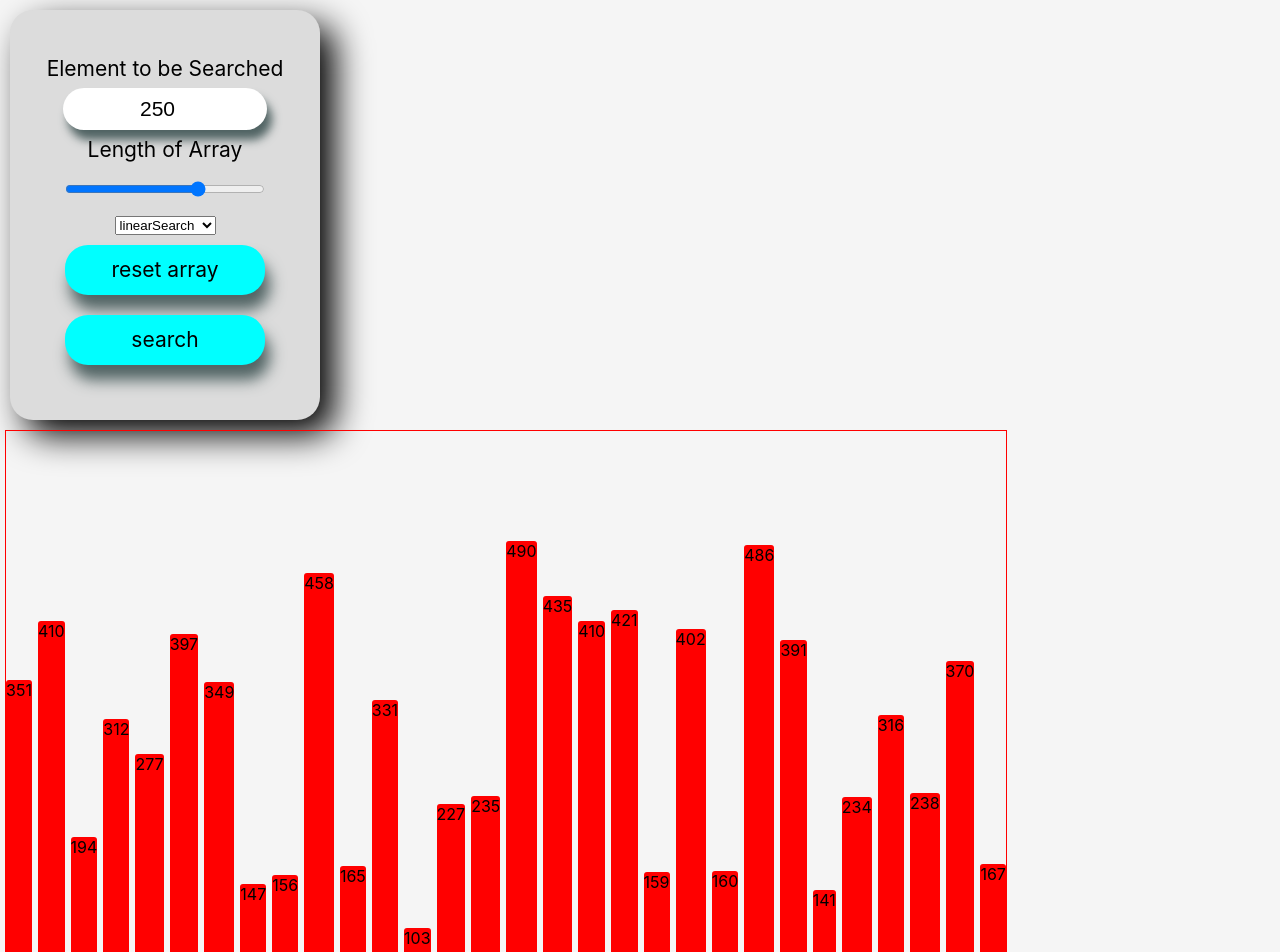
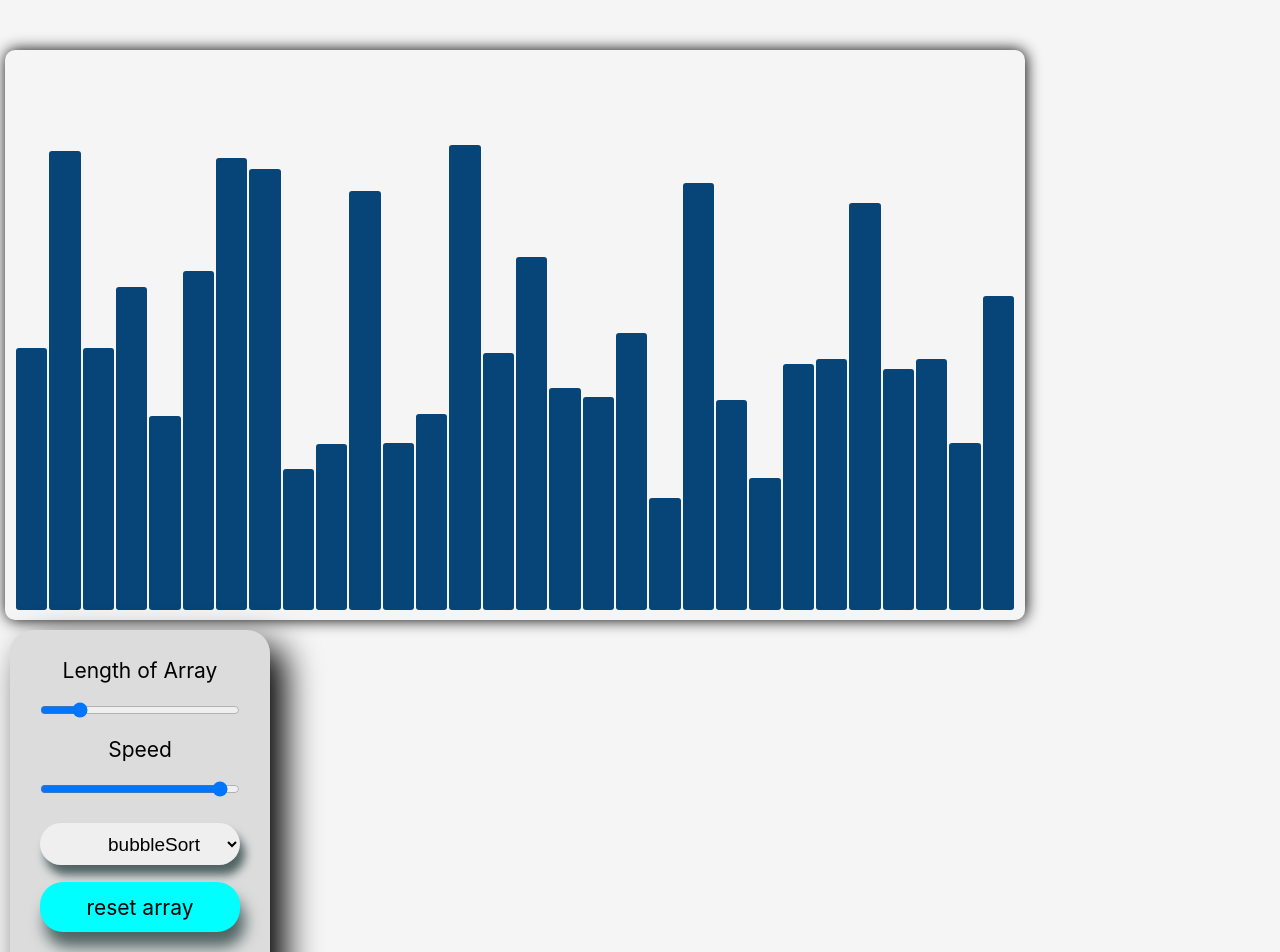
Before and after one commit to ksushant6566/visual-algos, a React (Create React App) app: page / in a window 1280 px wide. Shown: the top 952 px of the page. Built offline with nearby package versions, Linux system fonts and the light colour scheme.

Commit message:
bubble sort added

```diff
--- a/src/App.css
+++ b/src/App.css
@@ -21,7 +21,7 @@ body {
   box-shadow: rgb(80, 99, 99) 15px 15px 15px;
 }
 
-input {
+input, .select {
   width: 200px;
   height: 40px;
   border-radius: 23px;
@@ -36,6 +36,16 @@ input {
   box-shadow: rgb(80, 99, 99) 0px 0px 0px;
 }
 
+/* .sorting-input-range {
+  box-shadow: rgb(80, 99, 99) 0px 0px 0px;
+  transform: rotate(-90deg)
+} */
+
+.select {
+  padding-left: 40px;
+  height: 42px;
+  font-size: 19px;
+}
 
 .App {
   text-align: center;
@@ -45,28 +55,32 @@ input {
   align-items: center;
 }
 
-.searching-container {
+.searching-container, .sorting-container {
   display: flex;
-  flex-wrap: wrap-reverse;
+  flex-wrap: wrap;
   align-items: center;
-  /* justify-content: center; */
+  height: 100%;
+  margin-top: 50px;
+  /* justify-content: flex-start; */
 }
 
 .array-container {
   display: flex;
   justify-content: space-between;
   align-items: flex-end;
-  height: 600px;
+  height: 550px;
   width: 1000px;
-  border: 1px solid red;
+  box-shadow: black 1px 0px 15px;
   margin: 0px 5px;
+  padding: 10px;
+  border-radius: 10px;
 }
 
 .utility-container {
   display: flex;
   flex-direction: column;
   height: 400px;
-  width: 300px;
+  width: 250px;
   padding: 5px;
   align-items: center;
   justify-content: center;
@@ -81,4 +95,34 @@ input {
   width: auto;
   transition: all 0.5s;
   border-radius: 3px;
+  padding: 1px;
 }
+
+.sorting-array-bar {
+  width: 50px;
+  /* transition: all 0.1s; */
+  border-radius: 3px;
+  margin: 0px 1px;
+}
+
+.result-box {
+  position: absolute;
+  width: 250px;
+  height: 50px;
+  left: 39vw;
+  top: 9vh;
+  transform: translateX(-125px);
+  border-radius: 13px;
+  line-height: 50px;
+  font-weight: bold;
+  color: white;
+  /* background-color: greenyellow; */
+}
+.green{
+  background-color: #107834;
+  box-shadow: rgba(0, 0, 0, 0.5) 1px 1px 10px;
+}
+.red{
+  background-color: #751111;
+  box-shadow: rgba(0, 0, 0, 0.5) 1px 1px 10px;
+}
--- a/src/App.js
+++ b/src/App.js
@@ -1,11 +1,13 @@
-import Searching from './components/Searching'
+import Searching from './searchingAlgorithms/Searching'
+import Sorting from './sortingAlgorithms/Sorting'
 import './App.css';
 
 
 function App() {
   return (
     <div className="App">
-      <Searching />
+      {/* <Searching /> */}
+      <Sorting />
     </div>
   );
 }
--- a/src/components/Searching.js
+++ b/src/searchingAlgorithms/Searching.js
@@ -6,9 +6,10 @@ const Searching = () => {
     const [size, setSize] = useState(30)
     const [searchValue, setSearchValue] = useState(250)
     const [searchAlgo, setSearchAlgo] = useState('linearSearch')
+    const [resultmsg, setResultmsg] = useState('')
 
-    const primaryColor = "red"
-    const secondaryColor = "gold"
+    const primaryColor = "#074478"
+    const secondaryColor = "cyan"
 
     useEffect( () => {
         searchAlgo === "linearSearch" ? getNewArray(size) : getNewSortedArray(size)
@@ -30,6 +31,8 @@ const Searching = () => {
         }
         // console.log(arr)
         setMainArray(arr)
+
+        displayResult("no-result")
     }
 
 // generate new sorted Array
@@ -51,17 +54,22 @@ const Searching = () => {
         }
         // console.log(arr)
         setMainArray(arr)
+
+        displayResult("no-result")
     }
 
 // LINEAR SEARCH
 
     const linearSearch = (value) => {
+        let found = false;
         for(let i = 0; i < size; i++) {
             if(value == mainArray[i].val) {
                 setTimeout(() => {
-                    document.getElementsByClassName("array-bar")[i].style.backgroundColor = "green"
+                    document.getElementsByClassName("array-bar")[i].style.backgroundColor = "#107834"
+                    displayResult(i)
                 }, i * 100)
-                // console.log("found at idx : " + i)
+
+                found = true;
                 return
             }else {
                 setTimeout(() => {
@@ -72,7 +80,11 @@ const Searching = () => {
                 }, (i + 5) * 100)
             }
         }
-
+        if(found === false) {
+            setTimeout(() => {
+                displayResult(-1)
+            }, (size) * 100);
+        }
     }
 
 // BINARY SEARCH
@@ -123,21 +135,25 @@ const Searching = () => {
         for(let k = 0; k < animations.length; k++) {
             if(animations[k].i == -1){
                 setTimeout(() => {
-                    // console.log("not found")
+
+                    displayResult(-1)
+
                     bars[animations[k-1].mid].style.backgroundColor =  'grey';
                 }, k * 1000)
                 break;
             }
 
             if( mainArray[animations[k].mid].val == searchValue) {
-                // console.log("found")
+
                 setTimeout(() => {
-                    bars[animations[k].mid].style.backgroundColor =  'green';
+                    bars[animations[k].mid].style.backgroundColor =  '#107834';
+
+                    displayResult(animations[k].mid)
+
                 }, (k+1) * 1000)
             }
 
             setTimeout(() => {
-                // console.log(animations[k].mid)
 
                 for(let m = 0; m < size; m++) {
 
@@ -165,9 +181,34 @@ const Searching = () => {
         searchAlgo === 'binarySearch' ? getNewSortedArray(size) : getNewArray(size)
     }, [searchAlgo] )
 
+// SHOW RESULT
+    const displayResult = (idx) => {
+        console.log("called")
+
+        if(idx === "no-result") {
+            setResultmsg("")
+            document.getElementById("result-box").classList.remove("red", "green")
+        }
+
+        else if(idx === -1) {
+            // setResultmsg()
+            setResultmsg(`not found !!!`)
+            document.getElementById("result-box").classList.remove("red", "green")
+            document.getElementById("result-box").classList.add("red")
+        }else {
+            setResultmsg(`found at idx ${idx}`)
+            document.getElementById("result-box").classList.remove("red", "green")
+            document.getElementById("result-box").classList.add("green")
+        }
+    }
+
     return (
         <div className="searching-container">
             <div className="array-container">
+                <div id="result-box" className="result-box" >
+                    {resultmsg}
+                </div>
+
                 {mainArray.map(item => {
                     return (
                         <div className="array-bar" key ={item.idx} style={{height : item.val, backgroundColor : primaryColor}} >{item.val} </div>
@@ -191,11 +232,11 @@ const Searching = () => {
                     value = {size}
                     onChange = {(e) => setSize(e.target.value)}
                     min = "15"
-                    max = "37"
+                    max = "34"
                 >
                 </input>
 
-                <select value={searchAlgo} onChange = {(e) => {setSearchAlgo(e.target.value)}}>
+                <select className="select" value={searchAlgo} onChange = {(e) => {setSearchAlgo(e.target.value)}}>
 
                     <option value="linearSearch">linearSearch</option>
 
--- /dev/null
+++ b/src/sortingAlgorithms/Sorting.js
@@ -0,0 +1,152 @@
+import React, { useEffect, useState } from 'react'
+import { getBubbleSortAnimation } from './bubbleSort'
+
+const Sorting = () => {
+
+    const [mainArray, setMainArray] = useState([])
+    const [size, setSize] = useState(30)
+    const [speed, setSpeed] = useState(30)
+    const [searchAlgo, setSearchAlgo] = useState('bubbleSort')
+
+    const primaryColor = "#074478"
+    const secondaryColor = "cyan"
+    const thirdColor = "red"
+
+    useEffect( () => {
+        getNewArray(size)
+    },[size])
+
+    const getNewArray = (size) => {
+        let arr = [];
+        for(let i=0; i < size; i++) {
+            const item = {
+                idx : i,
+                val : getNumFromInterval(100, 500)
+            }
+            arr.push(item)
+            if(document.getElementsByClassName("sorting-array-bar")[i] != null ) {
+                document.getElementsByClassName("sorting-array-bar")[i].style.backgroundColor = primaryColor
+            }
+        }
+        // console.log(arr)
+        setMainArray(arr)
+
+    }
+
+    const sort = () => {
+        const animations = getBubbleSortAnimation(mainArray)
+        const bars = document.getElementsByClassName("sorting-array-bar")
+        let m = 0;
+        for(let k = 0; k < animations.length; k++) {
+            let i = animations[k].i
+            let j = animations[k].j
+
+            setTimeout(() => {
+                bars[i].style.backgroundColor = secondaryColor
+                bars[j].style.backgroundColor = secondaryColor
+
+            }, m * speed)
+
+            if(animations[k].swap) {
+                setTimeout(() => {
+                    bars[i].style.backgroundColor = thirdColor
+                    bars[j].style.backgroundColor = thirdColor
+
+                    let temp = bars[i].style.height
+                    bars[i].style.height = bars[j].style.height
+                    bars[j].style.height = temp
+
+                }, (m+1) * speed)
+                m ++
+            }
+
+            setTimeout(() => {
+                bars[i].style.backgroundColor = primaryColor
+                bars[j].style.backgroundColor = primaryColor
+
+            }, (m+1) * speed)
+            m++
+        }
+
+        setTimeout(() => {
+            for(let i = 0; i < size; i++) {
+                bars[i].style.backgroundColor = 'purple'
+            }
+
+
+        }, (m+1) * speed)
+
+    }
+
+    const getNumFromInterval = (i, j) => {
+        return i + Math.floor(Math.random() * (j-i))
+    }
+
+    return (
+        <div className="sorting-container" >
+            <div className="array-container">
+
+                {mainArray.map(item => {
+                    return (
+                        <div
+                        className="sorting-array-bar"
+                        key ={item.idx}
+                        style={{
+                            height : item.val,
+                            backgroundColor : primaryColor
+                        }}
+                        ></div>
+                    )
+                })}
+
+            </div>
+
+            <div className="utility-container">
+
+                <label>Length of Array</label>
+                <input
+                    className="input-range"
+                    type = "range"
+                    value = {size}
+                    onChange = {(e) => setSize(e.target.value)}
+                    min = "15"
+                    max = "100"
+                >
+                </input>
+
+                <label>Speed</label>
+                <input
+                    className="input-range"
+                    type = "range"
+                    value = {500 - speed}
+                    onChange = {(e) => setSpeed(500 - e.target.value)}
+                    min = "50"
+                    max = "499.5"
+                >
+                </input>
+
+                <select className="select" value={searchAlgo} onChange = {(e) => {setSearchAlgo(e.target.value)}}>
+
+                    <option value="bubbleSort">bubbleSort</option>
+
+                    <option value="quickSort">quickSort</option>
+
+                    <option value="mergeSort">mergeSort</option>
+
+                    <option value="radixSort">radixSort</option>
+
+                    <option value="shellSort">shellSort</option>
+
+                    <option value="insertionSort">insertionSort</option>
+
+                </select>
+
+                <div className="btn" onClick = {() => getNewArray(size)}> reset array </div>
+                <div className="btn" onClick = {() => sort()}> sort </div>
+            </div>
+
+        </div>
+    )
+}
+
+export default Sorting
--- /dev/null
+++ b/src/sortingAlgorithms/bubbleSort.js
@@ -0,0 +1,29 @@
+export const getBubbleSortAnimation = (tempArr) => {
+    const arr = tempArr.map(item => item.val)
+    let animations = [];
+
+    for(let i = 0; i < arr.length-1; i++) {
+        let swapped = false;
+        for(let j = 0; j < arr.length-i-1; j++) {
+            let swap = false;
+            if(arr[j] > arr[j+1]) {
+                swapped = true;
+                swap = true;
+
+                let temp = arr[j]
+                arr[j] = arr[j+1]
+                arr[j+1] = temp
+
+            }
+            animations.push({
+                i : j,
+                j : j+1,
+                swap : swap
+            })
+        }
+
+        if(swapped === false) break;
+    }
+
+    return animations
+}
```
Also changed, not shown: 1 other file (tests, documents, lock files or other folders).
